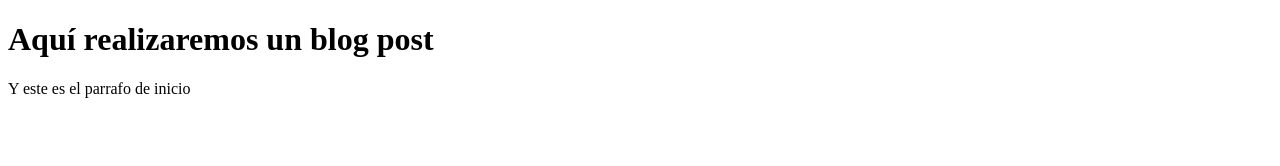
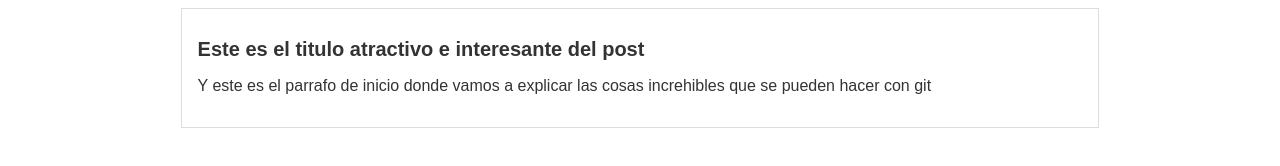
Before and after one commit to CristhianDeValera/HyperBlog, a plain HTML site: page index.html in a window 1280 px wide. Drawn offline with Linux system fonts and the light colour scheme.

Commit message:
Commit al master del blogpost en su version reciente

```diff
--- a/estilos.css
+++ b/estilos.css
@@ -0,0 +1,15 @@
+body{
+    color: #333;
+    text-align: center;
+    font-family: Arial, Helvetica, sans-serif;
+}
+#container{
+    width: 70%;
+    padding: 1em;
+    text-align: left;
+    border: 1px solid #ddd;
+    margin: 0 auto;
+}
+#container h1{
+    font-size: 20px;
+}
--- a/index.html
+++ b/index.html
@@ -7,7 +7,11 @@
     <title>Document</title>
 </head>
 <body>
-    <h1>Aquí realizaremos un blog post</h1>
-    <p>Y este es el parrafo de inicio</p>
+    <div class="" id="container">
+        <div class="" id="post">
+            <h1>Este es el titulo atractivo e interesante del post</h1>
+            <p>Y este es el parrafo de inicio donde vamos a explicar las cosas increhibles que se pueden hacer con git</p>
+        </div>
+    </div>
 </body>
 </html>
```
